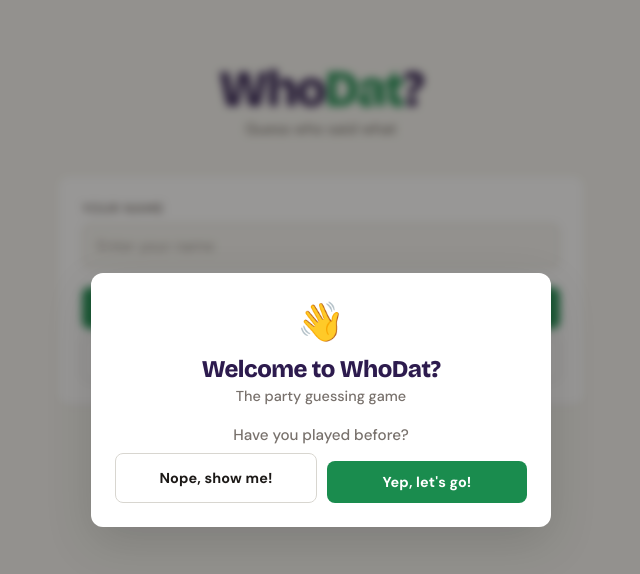
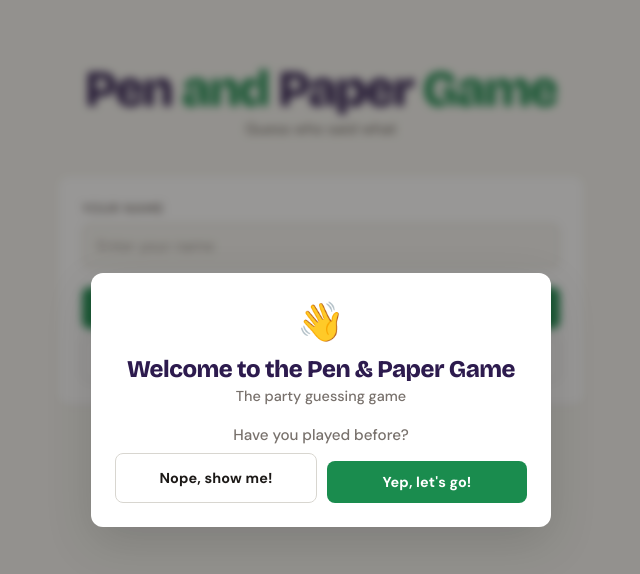
Before and after one commit to j-meeks/pen-and-paper-game, a website: page client/index.html in a window 1280 px wide. Shown: the whole page, without its empty margins (319-959 px from the left). Drawn offline with nearby package versions, Linux system fonts and the light colour scheme.

Commit message:
Added package and changing WhoDat to Pen and Paper Game

```diff
--- a/client/index.html
+++ b/client/index.html
@@ -3,7 +3,7 @@
 <head>
 <meta charset="UTF-8">
 <meta name="viewport" content="width=device-width, initial-scale=1.0">
-<title>WhoDat? — The Party Guessing Game</title>
+<title>Pen & Paper — The Party Guessing Game</title>
 <link rel="preconnect" href="https://fonts.googleapis.com">
 <link href="https://fonts.googleapis.com/css2?family=Bricolage+Grotesque:wght@400;600;700;800&family=DM+Sans:wght@400;500;600;700&display=swap" rel="stylesheet">
 <style>
@@ -807,7 +807,7 @@ label {
 <div id="app">
   <!-- ═══ SCREEN: HOME ═══ -->
   <div id="screen-home" class="screen active">
-    <div class="logo">Who<span>Dat</span>?</div>
+    <div class="logo">Pen <span>and</span> Paper <span>Game</span></div>
     <div class="logo-sub">Guess who said what</div>
 
     <div class="card">
@@ -837,7 +837,7 @@ label {
 
   <!-- ═══ SCREEN: LOBBY ═══ -->
   <div id="screen-lobby" class="screen">
-    <div class="logo" style="font-size: 1.6rem; margin: 16px 0 4px;">Who<span>Dat</span>?</div>
+    <div class="logo" style="font-size: 1.6rem; margin: 16px 0 4px;">Pen <span>and</span> Paper <span>Game</span></div>
     <div class="card" style="text-align: center;">
       <div style="font-size: 0.78rem; color: var(--text-muted); text-transform: uppercase; font-weight: 700; letter-spacing: 0.08em;">Lobby Code</div>
       <div class="lobby-code" id="display-code" title="Click to copy"></div>
@@ -869,7 +869,7 @@ label {
   <div class="modal">
     <div class="modal-header">
       <div class="emoji">👋</div>
-      <h2>Welcome to WhoDat?</h2>
+      <h2>Welcome to the Pen & Paper Game</h2>
       <p>The party guessing game</p>
     </div>
     <div class="modal-body" style="text-align: center; padding-bottom: 8px;">
--- a/server.js
+++ b/server.js
@@ -579,7 +579,7 @@ wss.on('connection', (ws) => {
 // ─── START ─────────────────────────────────────────────────────────
 server.listen(PORT, () => {
   console.log('');
-  console.log('  🎮  WhoDat? Game Server');
+  console.log('  🎮  Pen and Paper Game Game Server');
   console.log(`  🌐  http://localhost:${PORT}`);
   console.log('  📋  Share the lobby code with friends on your network');
   console.log('');
```
Also changed, not shown: package.json (added, +22 -0 lines), README.md.
